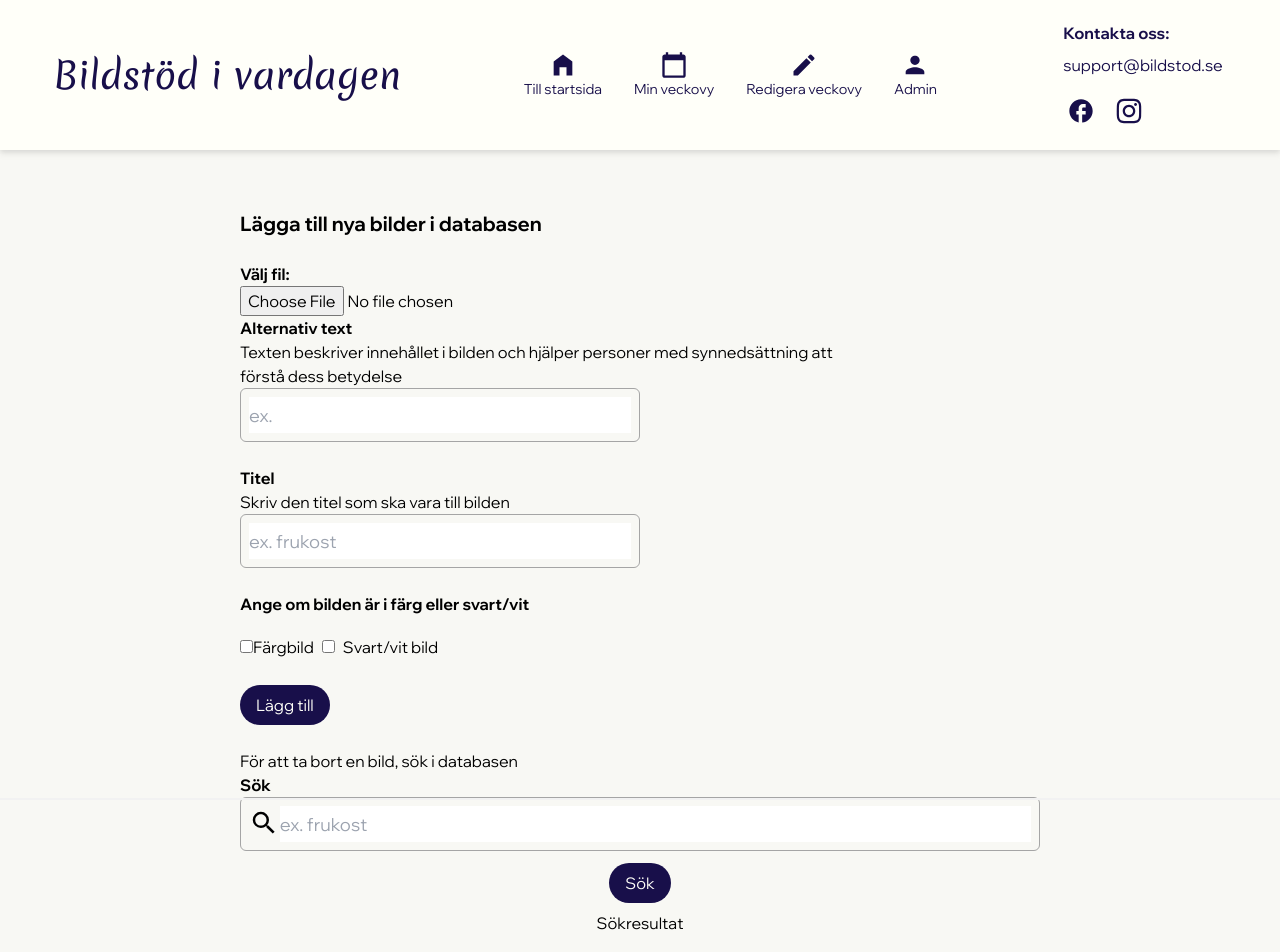
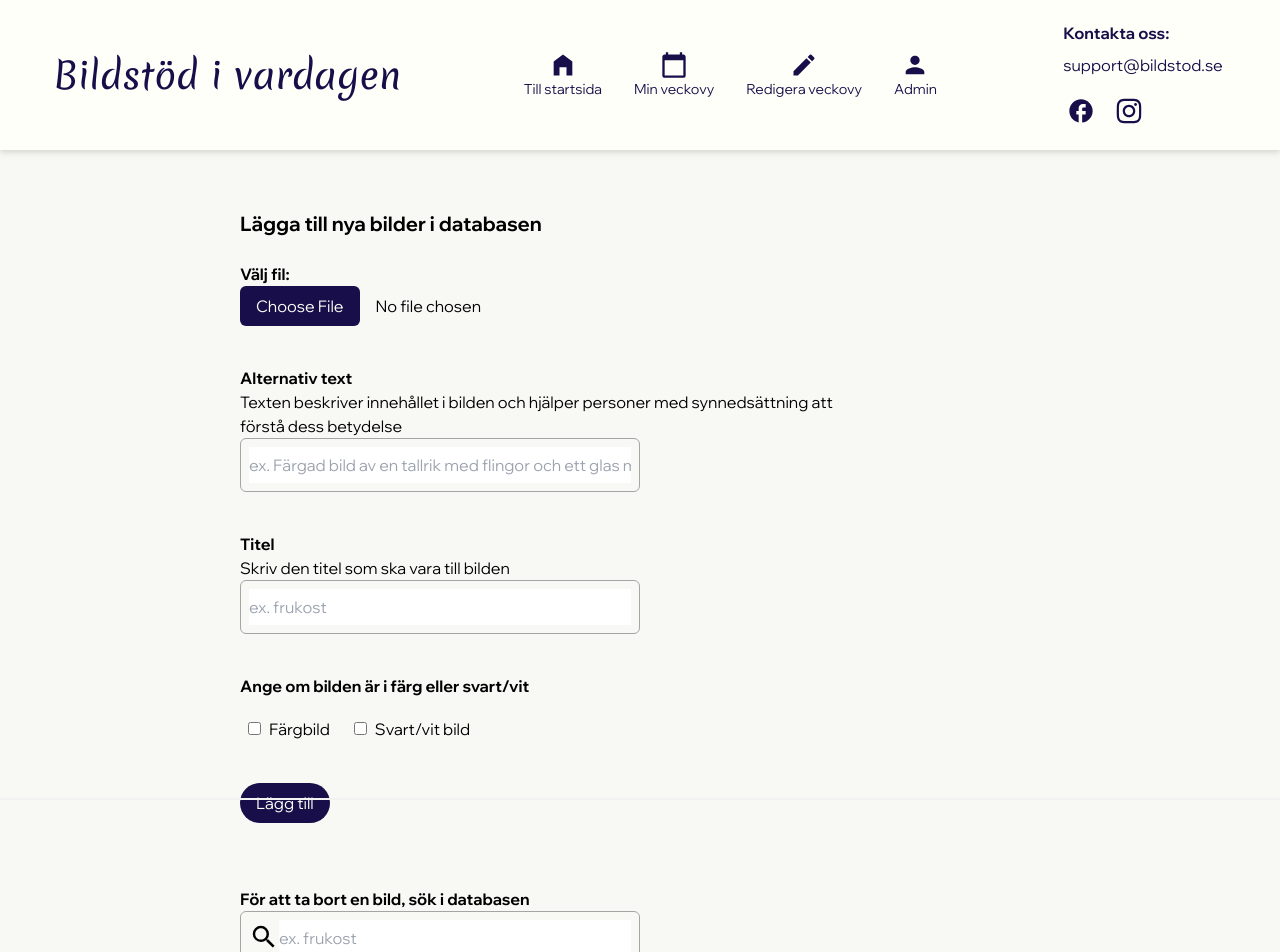
Before and after one commit to QueAnkan/graduation-project, a React (Vite) app: page /admin in a window 1280 px wide. Shown: the top 952 px of the page. Built offline with nearby package versions, Linux system fonts and the light colour scheme.

Commit message:
changed layout for input-fields

```diff
--- a/src/components/Header.jsx
+++ b/src/components/Header.jsx
@@ -14,7 +14,7 @@ const Header = () => {
 	}
 
 	return(
-		<header className="w-screen h-[150px] z-10 bg-white fixed drop-shadow-md">
+		<header className="w-full h-[150px] z-10 bg-white fixed drop-shadow-md">
 			<div className="sm: grid grid-rows-1 justify-items-center lg:flex justify-around items-center w-full h-full">
 				<div className="flex items-center">
 					<h1 className="font-display text-darkblue text-3xl sm:text-4xl lg:text-4xl">Bildstöd i vardagen</h1>
--- a/src/routes/Admin.jsx
+++ b/src/routes/Admin.jsx
@@ -76,6 +76,7 @@ const Admin = () => {
 
 	<section className="mt-10 flex flex-col w-full md:w-[500px] lg:w-[800px]">
 		<form>
+		<section className="mb-10">
 			<div className="flex flex-col">
 				<h1 className="font-bold mt-5 text-xl mb-6" >Lägga till nya bilder i databasen</h1>
 			</div>
@@ -85,7 +86,10 @@ const Admin = () => {
 					id="imageFile"
 					type="file"
 					accept="image/jpg"
-					className="text-md"
+					className="text-md block w-full
+					file:mr-4 file:py-2 file:px-4 file:rounded-md
+					file:border-0 file:text-md
+					file:bg-darkblue file:text-white"
 					onChange={(event) => {
 						const file = event.target.files[0];
 						if(file) {
@@ -99,46 +103,47 @@ const Admin = () => {
 					}}
 				/>
 			</label>
-			<section className="mb-6">
-				<label htmlFor="altText">
-					<h2  className="font-bold">Alternativ text</h2>
-					<p className="text-md w-80 md:w-11/12 lg:w-3/4">Texten beskriver innehållet i bilden och hjälper personer med synnedsättning att förstå dess betydelse</p>
-					<div className="flex items-center border border-darkgray rounded-md px-2 py-2 lg:w-1/2">
+		</section>
+		<section className="mb-10">
+			<label htmlFor="altText">
+				<h2  className="font-bold">Alternativ text</h2>
+				<p className="text-md w-80 md:w-11/12 lg:w-3/4">Texten beskriver innehållet i bilden och hjälper personer med synnedsättning att förstå dess betydelse</p>
+				<div className="flex items-center border border-darkgray rounded-md px-2 py-2 w-72 lg:w-1/2">
 					<input
 						id="altText"
 						type="text"
 						name="alt"
-						className="w-full h-9 text-lg"
-						placeholder="ex. "
+						className="w-full h-9 text-base"
+						placeholder="ex. Färgad bild av en tallrik med flingor och ett glas mjölk. "
 						onChange={(event) => setAlt(event.target.value)}/>
-						</div>
-				</label>
+				</div>
+			</label>
 			</section>
-			<section className="mb-6">
+			<section className="mb-10">
 				<label htmlFor="title">
 					<h2 className="font-bold">Titel</h2>
 					<p>Skriv den titel som ska vara till bilden</p>
-					<div className="flex items-center border border-darkgray rounded-md px-2 py-2 lg:w-1/2">
+					<div className="flex items-center border border-darkgray rounded-md p-2 w-72 lg:w-1/2">
 						<input
 							id="title"
 							type="text"
 							name="title"
-							className="w-full h-9 text-lg"
+							className="w-full h-9 text-base"
 							placeholder="ex. frukost"
 							onChange={(event) => setTitle(event.target.value)}/>
 					</div>
 				</label>
 			</section>
-			<section className="mb-6">
-				<label htmlFor="colorCheckbox">
+			<section className="mb-16">
 					<div className="mb-4">
 						<h2 className="font-bold">Ange om bilden är i färg eller svart/vit</h2>
 					</div>
+				<label htmlFor="colorCheckbox" className="mr-4">
 					<input
 						id="colorCheckbox"
 						type="checkbox"
 						value="color"
-						className="mb-4"
+						className="m-2"
 						checked={color === 'color'}
 						onChange={(event) => setColor(event.target.checked ? 'color': '')}
 						/>
@@ -155,18 +160,17 @@ const Admin = () => {
 					/>
 						Svart/vit bild
 				</label>
-				<div className="my-4">
+				<div className="my-10 mx-auto">
 				<Button onClick={handleSubmit}>Lägg till</Button>
 				{uploadSuccess && <p>Bilden har laddats upp framgångsrikt!</p>}
 				</div>
 			</section>
 		</form>
 
-		<div className="flex flex-col">
-			<p>För att ta bort en bild, sök i databasen</p>
-			<label  htmlFor="search">
-				<span className="font-bold text-1xl">Sök</span>
-				<div className="flex items-center border border-darkgray rounded-md px-2 py-2 ">
+		<div className="flex flex-col items-start">
+			<label htmlFor="search" className="w-full">
+				<h2 className="font-bold">För att ta bort en bild, sök i databasen</h2>
+				<div className="flex items-center border border-darkgray rounded-md p-2 w-72 lg:w-1/2">
 					<div className="h-8 w-8">
 						<MdSearch size={30}/>
 					</div>
@@ -176,15 +180,13 @@ const Admin = () => {
 						type="text"
 						value = {searchString}
 						onChange={handleOnChange}
-						className="w-full h-9 text-lg"
+						className="w-full h-9 text-base"
 					/>
 				</div>
 			</label>
-				<div className="text-center p-3">
+				<div className="py-6">
 						<Button onClick={handleSearch}>Sök</Button>
-						<div className="m-2">
-							<p>Sökresultat</p>
-						</div>
+
 						<p className="mt-4 ">{hasSearched ?"Klicka på den bilden du vill ta bort": ""}</p>
 				</div>
 					<div className="mt-5">
@@ -214,106 +216,3 @@ const Admin = () => {
 }
 
 export default Admin
-
-/* <div className="flex flex-col w-full md:w-[500px] lg:w-[800px]">
-			<section className="mb-4">
-				<h1 className="font-bold mt-5 text-xl mb-6">Lägga till nya bilder i databasen</h1>
-				<label htmlFor="input">
-					<input
-						className="text-md"
-						type="file"
-						accept="image/svg"
-						onChange={(event) => {
-							const file = event.target.files[0];
-							if(file) {
-								const reader = new FileReader();
-								reader.readAsDataURL(file);
-								reader.onload = () => {
-									const base64String = reader.result.split(',')[1];
-									setImage(base64String)
-								}
-						}
-							}}
-					/>
-				</label>
-			</section>
-			<section className="mb-6">
-				<label htmlFor="text">
-				<span className="font-bold">Alternativ text</span>
-				<p className="text-md w-80 md:w-11/12 lg:w-3/4">Texten beskriver innehållet i bilden och hjälper personer med synnedsättning att förstå dess betydelse</p>
-					<div className="flex items-center border border-darkgray rounded-md px-2 py-2 lg:w-1/2">
-						<input
-							type="text"
-							placeholder="ex. tallrik med fil "
-							onChange={(event) => setAlt(event.target.value)}
-							className="w-full h-9 text-lg"
-						/>
-					</div>
-
-				</label>
-			</section>
-			<section className="mb-6">
-				<label htmlFor="title">
-					<span className="font-bold">Titel</span>
-					<p>Skriv den titel som ska vara till bilden</p>
-						<div className="flex items-center border border-darkgray rounded-md px-2 py-2 lg:w-1/2">
-							<input
-								type="text"
-								placeholder="ex. frukost"
-								onChange={(event) => setTitle(event.target.value)}
-								className="w-full h-9 text-lg"
-							/>
-						</div>
-				</label>
-			</section>
-			<section className="mb-6">
-				<label htmlFor="checkbox">
-					<div className="mb-4">
-					<span className="font-bold">Ange om bilden är i färg eller svart/vit</span>
-					</div>
-					<input
-						type="checkbox"
-						value="color"
-						checked={color === 'color'}
-						onChange={(event) => setColor(event.target.checked ? 'color': '')}
-						className="mb-4"
-						/>
-						Färgbild
-				</label>
-				<label htmlFor="checkbox">
-					<input
-						type="checkbox"
-						value="bw"
-						checked={color === 'bw'}
-						onChange={(event) => setColor(event.target.checked ? 'bw' : '')}
-						className="m-2"
-						/>
-						Svart/vit bild
-				</label>
-				<br />
-				<div className="my-4">
-					<Button onClick={handleSubmit}>Lägg till</Button>
-					{uploadSuccess && <p>Bilden har laddats upp framgångsrikt!</p>}
-				</div>
-			</section>
-			<label  htmlFor="search">
-							<p className="font-bold">För att ta bort bild, sök i databasen</p>
-							<div className="flex items-center border border-darkgray rounded-md px-2 py-2 lg:w-1/2">
-								<div className="h-8 w-8">
-									<MdSearch size={30}/>
-								</div>
-								<input
-									placeholder="ex. frukost"
-									id="search"
-									type="text"
-									// value = {searchString}
-									// onChange={handleOnChange}
-									className="w-full h-9 text-lg"
-									/>
-							</div>
-						</label>
-				 <Button onClick={handleSearch}>Sök</Button> }
-				<div className="m-2">
-					<p>bilden som kommer ut</p>
-				</div>
-	</div> */
```
